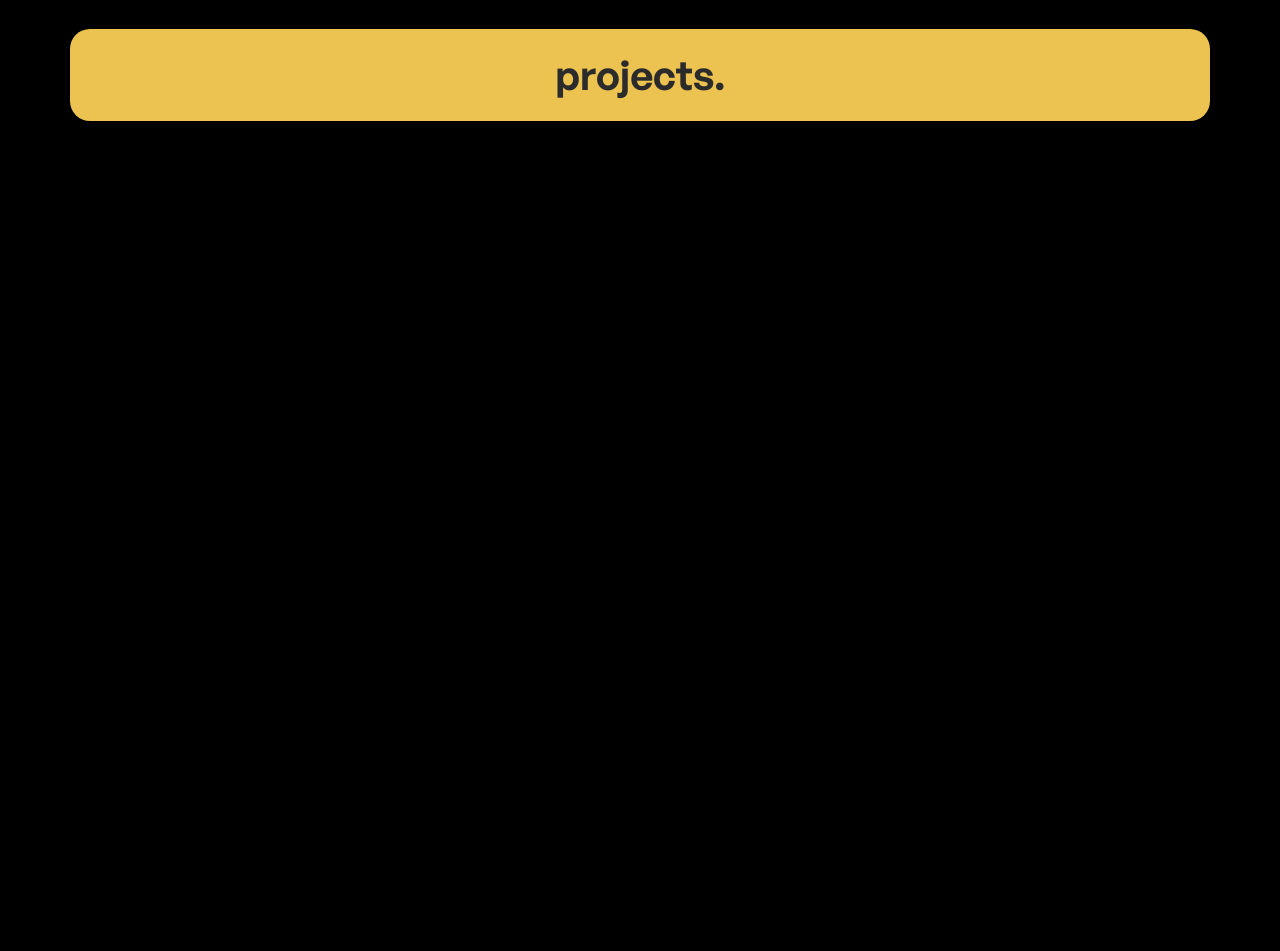
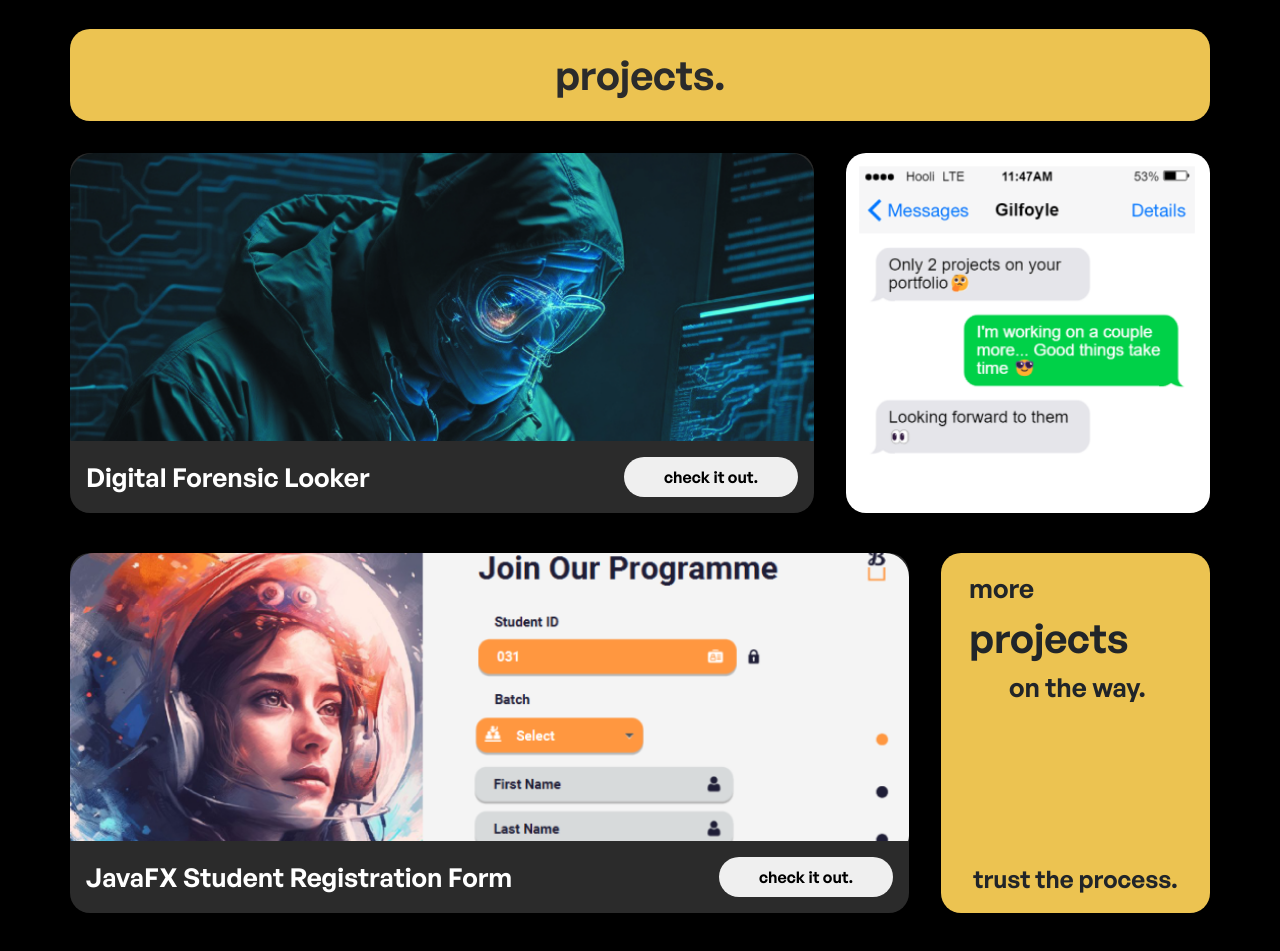
Before and after one commit to shehanreshin/devportfolio, a plain HTML site: page index.html in a window 1280 px wide. Shown: the part 1935-2886 px from the top of the page. Before the commit the page ends 2136 px from the top, so only its background shows below. Drawn offline with Linux system fonts and the light colour scheme.

Commit message:
feat: add and style projects section

```diff
--- a/asset/css/global.css
+++ b/asset/css/global.css
@@ -515,3 +515,97 @@ body {
     background-color: #ECC351;
     color: #2B2B2B;
 }
+
+#projects-section-1,
+#projects-section-2 {
+    margin-bottom: 2rem;
+    height: 23rem;
+}
+
+#projects-section-1 .project-card,
+#projects-section-2 .project-card {
+    display: flex;
+    flex-direction: column;
+    font-family: 'GeneralSans-Semibold', sans-serif;
+}
+
+#projects-section-1 .project-card .title,
+#projects-section-2 .project-card .title {
+    background-color: #2B2B2B;
+    font-size: 1.625rem;
+}
+
+
+#projects-section-1 .project-card .btn-check-it-out,
+#projects-section-2 .project-card .btn-check-it-out {
+    padding: .5rem 2.5rem;
+    border-radius: 1.5rem;
+    border: none;
+}
+
+#projects-section-1 .project-card .description,
+#projects-section-2 .project-card .description {
+    display: flex;
+    justify-content: space-between;
+    align-items: center;
+    padding: 1rem 1rem;
+}
+
+#projects-section-1 .project-card img,
+#projects-section-2 .project-card img {
+    width: 100%;
+    height: 18rem;
+    object-fit: cover;
+    border-top-right-radius: 1.5rem;
+    border-top-left-radius: 1.5rem;
+}
+
+#projects-section-1 .inner-card-2 {
+    height: 22.5rem;
+    background-color: white;
+    border-radius: 1.25rem;
+    margin-left: 1rem;
+    font-family: 'GeneralSans-Semibold', sans-serif;
+}
+
+#projects-section-1 .inner-card-2 img {
+    width: 100%;
+    height: 22.5rem;
+    object-fit: contain;
+}
+
+#projects-section-2 .inner-card-4 {
+    height: 22.5rem;
+    background-color: #ECC351;
+    border-radius: 1.25rem;
+    margin-left: 1rem;
+    display: flex;
+    flex-direction: column;
+    justify-content: space-between;
+    font-family: 'GeneralSans-Semibold', sans-serif;
+    padding: 1rem 1.75rem;
+}
+
+#projects-section-1 .inner-card,
+#projects-section-2 .inner-card {
+    margin-right: 1rem;
+    background-color: #2B2B2B;
+    color: white;
+    border-radius: 1.25rem;
+}
+
+#projects-section-2 .inner-card-4 .line-1 {
+    font-size: 1.625rem;
+}
+
+#projects-section-2 .inner-card-4 .line-2 {
+    font-size: 2.5rem;
+}
+
+#projects-section-2 .inner-card-4 .line-1:nth-child(3) {
+    padding-left: 2.5rem;
+}
+
+#projects-section-2 .inner-card-4 .line-3 {
+    font-size: 1.5rem;
+}
--- a/index.html
+++ b/index.html
@@ -350,6 +350,49 @@
                 projects.
             </div>
         </div>
+        <div class="row" id="projects-section-1">
+            <div class="project-card col-8">
+                <div class="inner-card">
+                    <div class="image-holder">
+                        <img src="asset/img/dfl.png" alt="project 1 image">
+                    </div>
+                    <div class="description">
+                        <div class="title">Digital Forensic Looker</div>
+                        <button class="btn-check-it-out">check it out.</button>
+                    </div>
+                </div>
+            </div>
+            <div class="card-2 col-4">
+                <div class="inner-card-2">
+                    <div>
+                        <img src="asset/img/chat.png" alt="more projects coming soon">
+                    </div>
+                </div>
+            </div>
+        </div>
+        <div class="row" id="projects-section-2">
+            <div class="project-card col-9">
+                <div class="inner-card">
+                    <div>
+                        <img src="asset/img/student_reg.png" alt="project 2 image">
+                    </div>
+                    <div class="description">
+                        <div class="title">JavaFX Student Registration Form</div>
+                        <button class="btn-check-it-out">check it out.</button>
+                    </div>
+                </div>
+            </div>
+            <div class="card-4 col-3">
+                <div class="inner-card-4">
+                    <div>
+                        <div class="line-1">more</div>
+                        <div class="line-2">projects</div>
+                        <div class="line-1">on the way.</div>
+                    </div>
+                    <div class="line-3 text-center">trust the process.</div>
+                </div>
+            </div>
+        </div>
     </div>
     <script src="asset/js/app.js"></script>
     <script src="libraries/bootstrap-5.3.2-dist/js/bootstrap.min.js"></script>
```
Also changed, not shown: asset/img/chat.png (added), asset/img/dfl.png (added), asset/img/student_reg.png (added).
